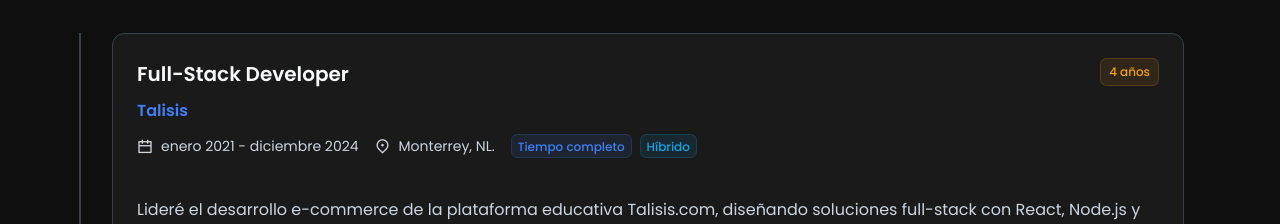
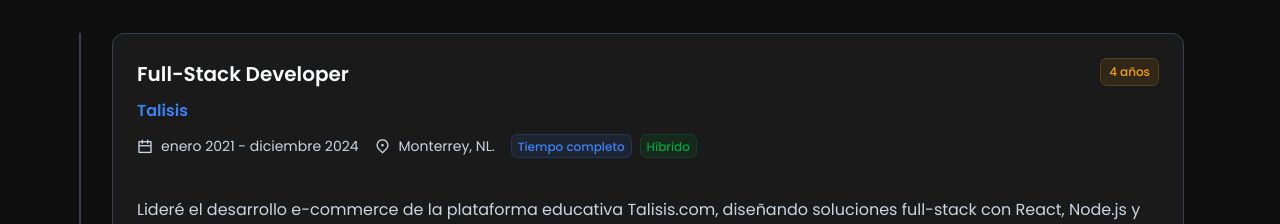
Before and after one commit to mau-dev-93/hmunoz-devsite, a React (Vite) app: page / in a window 1280 px wide. Shown: the part 2140-2364 px from the top of the page. Built offline with nearby package versions, Linux system fonts and the light colour scheme; some icons are missing.

Commit message:
Final commit mvp

```diff
--- a/src/components/shared/ExperienceCard/ExperienceCard.jsx
+++ b/src/components/shared/ExperienceCard/ExperienceCard.jsx
@@ -6,7 +6,7 @@ import CustomChip from '../CustomChip/CustomChip';
 import HighlightList from '../HighlightList/HighlightList';
 
 const ExperienceCard = ({ title, duration, jobTitle, dateRange, location, employmentType, employmentLocation, isMobile, description, highlights = [], techStack = [] }) => {
-    const employmentLocationColor = employmentLocation === 'Remoto' ? 'secondary' : (employmentLocation === 'Híbrido' ? 'info' : 'warning');
+    const employmentLocationColor = employmentLocation === 'Remoto' ? 'secondary' : (employmentLocation === 'Híbrido' ? 'success' : 'warning');
 
     return (
         <Card sx={{ borderRadius: 3, p: 1 }} variant='outlined'>
--- a/src/pages/LandingPage/HumanSideSection/humaside-data.js
+++ b/src/pages/LandingPage/HumanSideSection/humaside-data.js
@@ -13,7 +13,7 @@ export default [
         icon: 'ri-road-map-line',
         image_url: highwayPic, // Persona tocando guitarra
         description: "Soy Héctor Mauricio Muñoz Fonseca, me gusta que me llamen Mauricio. Tengo 32 años, esposo y padre, de Monterrey, México. Desde niño fui de preguntas y de música: la batería y guitarra me enseñaron disciplina y creatividad. En bachillerato, sin tener claro mi rumbo, en la asignatura Orientación Vocacional descubro la carrera “Multimedia y Animación Digital”. No era gamer, aficionado de algunos juegos tal vez, pero en esas materias hubo un clic: la programación. Descubrí un medio para crear desde cero. Hice prácticas laborales en una empresa de telefonía con Android (Java) y desde ahí empecé mi camino como desarrollador full-stack. Hoy sigo evolucionando —entre IA, frameworks, devOps, contenedores y Kubernetes— con la misma curiosidad de siempre y el objetivo de entregar valor real en cada proyecto.",
-        span: { xs: { c: 12, r: 1 }, sm: { c: 6, r: 1 }, md: { c: 8, r: 1 } }
+        span: { xs: { c: 12, r: 1 }, sm: { c: 12, r: 1 }, md: { c: 8, r: 1 } }
     },
     {
         id: "familia",
@@ -21,7 +21,7 @@ export default [
         icon: 'ri-home-2-line',
         image_url: familyPic, // Familia unida
         description: "Todo lo que hago comienza y termina con mi familia. Ellos son la razón de mi esfuerzo y mi fuente de inspiración constante. Mi trabajo es más que una profesión; es mi herramienta para construir un entorno estable y un futuro brillante para las personas que más quiero.",
-        span: { xs: { c: 12, r: 1 }, sm: { c: 6, r: 2 }, md: { c: 4, r: 1 } }
+        span: { xs: { c: 12, r: 1 }, sm: { c: 6, r: 1 }, md: { c: 4, r: 1 } }
     },
     {
         id: "valores",
@@ -45,7 +45,7 @@ export default [
         icon: 'ri-restaurant-line',
         image_url: pizzaPic, // Persona cocinando pizza
         description: "Me apasiona el proceso artesanal de cocinar pizza, desde preparar la masa hasta elegir los mejores ingredientes. He descubierto que, al igual que en el desarrollo de software, la cocina requiere una mezcla de paciencia, precisión y amor por los detalles. Al final, tanto una buena pizza como una buena aplicación son una forma de crear y compartir algo valioso con los demás.",
-        span: { xs: { c: 12, r: 2 }, sm: { c: 12, r: 2 }, md: { c: 4, r: 2 } } // ALTO Y ESTRECHO (tipo tu mock)
+        span: { xs: { c: 12, r: 1 }, sm: { c: 6, r: 2 }, md: { c: 4, r: 1 } } // ALTO Y ESTRECHO (tipo tu mock)
     },
     {
         id: "coding",
@@ -61,6 +61,6 @@ export default [
         icon: 'ri-music-2-line',
         image_url: guitarPic, // Taza de café y laptop
         description: "La música fue mi primer espacio creativo. Aprendí ritmo, escucha y estructura; con la improvisación, avanzar sin partitura. Hoy es mi medio de sublimación y libertad mental: decanto emociones, ordeno ideas y vuelvo claro. Ese enfoque guía mi código: empezar simple, iterar con intención y hallar armonía entre idea, diseño y ejecución. Crear es conectar; la música me lo recuerda.",
-        span: { xs: { c: 12, r: 1 }, sm: { c: 6, r: 1 }, md: { c: 4, r: 1 } }
+        span: { xs: { c: 12, r: 1 }, sm: { c: 6, r: 1 }, md: { c: 8, r: 1 } }
     },
 ]
```
